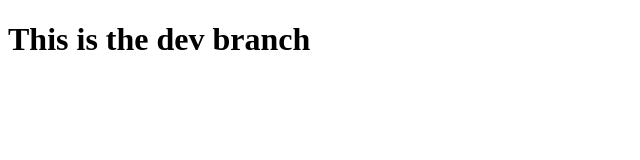
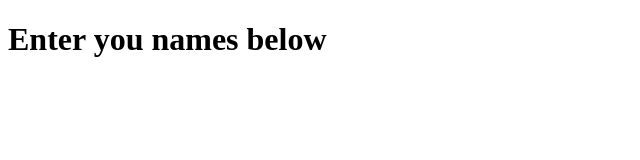
Before and after one commit to SASA522/Github_train, a plain HTML site: page index.html in a window 1280 px wide. Shown: the whole page, without its empty margins (0-640 px from the left). Drawn offline with Linux system fonts and the light colour scheme.

Commit message:
changed index.html

```diff
--- a/index.html
+++ b/index.html
@@ -5,7 +5,7 @@
     <title>First Repo</title>
   </head>
   <body>
-    <h1>This is the dev branch</h1>
+    <h1>Enter you names below</h1>
 
   </body>
 </html>
```
